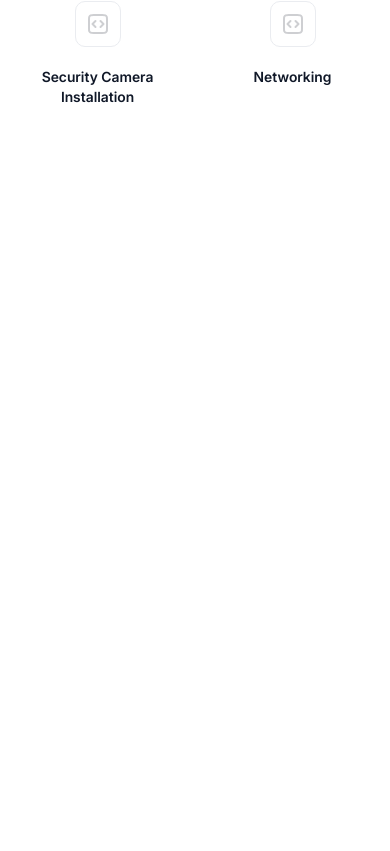
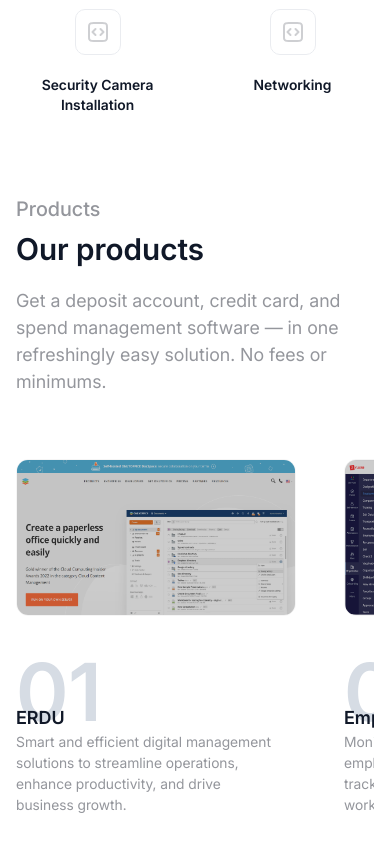
Before and after one commit to ashmakov-merdan/kamil-ussat, a Next.js app: page / in a window 390 px wide. Shown: the part 1355-2206 px from the top of the page. Before the commit the page ends 1502 px from the top, so only its background shows below. Built offline with nearby package versions, Linux system fonts and the light colour scheme.

Commit message:
added products responsive ui

```diff
--- a/app/page.tsx
+++ b/app/page.tsx
@@ -6,8 +6,8 @@ export default function Home() {
       <Navigation />
       <Header />
       <Features />
-      {/* <Products />
-      <Services />
+      <Products />
+      {/* <Services />
       <Companies />
       <ContactUs />
       <Footer /> */}
--- a/components/products/index.tsx
+++ b/components/products/index.tsx
@@ -6,16 +6,17 @@ import product2 from "@/assets/product-2.png";
 
 const Products: FC = () => {
   return (
-    <section id={"products"} className="container mx-auto py-24 space-y-16">
+    <section id={"products"} className="px-4 2xl:px-0 container mx-auto py-10 md:py-24 space-y-16">
       <div className="max-w-3xl space-y-5">
         <Title
           title="Products"
           desc="Our products"
+          isHeadingCentered={false}
           className="justify-start"
         />
-        <p className="text-xl font-normal text-[#94969C]">Get a deposit account, credit card, and spend management software — in one refreshingly easy solution. No fees or minimums.</p>
+        <p className="text-[18px] md:text-xl font-normal text-[#94969C]">Get a deposit account, credit card, and spend management software — in one refreshingly easy solution. No fees or minimums.</p>
       </div>
-      <div className="flex flex-row flex-nowrap items-center gap-x-12 overflow-x-scroll no-scrollbar">
+      <div className="flex flex-row flex-nowrap items-start gap-x-12 overflow-x-scroll no-scrollbar">
         <ProductCard
           priority={"01"}
           title="ERDU"
--- a/shared/heading/index.tsx
+++ b/shared/heading/index.tsx
@@ -1,11 +1,16 @@
+import { cn } from "@/utils";
 import { FC } from "react";
 
 interface Props {
   text: string
+  isCentered: boolean
 }
 
-const Heading: FC<Props> = ({ text }) => {
-  return <h1 className="text-2xl sm:text-3xl md:text-4xl text-center font-semibold text-[#101828] dark:text-[#F5F5F6]">{text}</h1>
+const Heading: FC<Props> = ({ text, isCentered = true }) => {
+  return <h1 className={cn(
+    "text-3xl md:text-4xl font-semibold text-[#101828] dark:text-[#F5F5F6]",
+    isCentered ? "text-center" : ""
+  )}>{text}</h1>
 };
 
 export default Heading;
--- a/shared/product-card/index.tsx
+++ b/shared/product-card/index.tsx
@@ -11,8 +11,8 @@ interface Props {
 
 const ProductCard: FC<Props> = ({ title, desc, image, priority }) => {
   return (
-    <div className="flex-grow-0 flex-shrink-0 max-w-[548px] space-y-4">
-      <div className="relative aspect-video border border-neutral-100 dark:border-[#5F5F5F] rounded-xl overflow-hidden">
+    <div className="flex-grow-0 flex-shrink-0 max-w-[280px] md:max-w-[548px] space-y-4">
+      <div className="flex-1 relative aspect-video border border-neutral-100 dark:border-[#5F5F5F] rounded-xl overflow-hidden">
         <div className="absolute top-0 left-0 right-0 bottom-0 bg-black/20" />
         <Image
           style={{
@@ -26,13 +26,13 @@ const ProductCard: FC<Props> = ({ title, desc, image, priority }) => {
       <div className="relative flex flex-row">
         <div className="flex-1 flex flex-col">
           <div className="absolute top-0 left-0 z-[-1]">
-            <h1 className="text-[96px] font-semibold text-[#D6DCE4] dark:text-[#1F2430]">{priority}</h1>
+            <h1 className="text-[80px] md:text-[96px] font-semibold text-[#D6DCE4] dark:text-[#1F2430]">{priority}</h1>
           </div>
           <div className="pt-[72px] flex-1">
-            <h2 className="text-[32px] font-bold text-[#101828] dark:text-[#FCFCFC]">{title}</h2>
+            <h2 className="text-[18px] md:text-[32px] font-bold text-[#101828] dark:text-[#FCFCFC]">{title}</h2>
           </div>
           <div>
-            <p className="text-[18px] text-[#94969C] font-normal">{desc}</p>
+            <p className="text-[14px] md:text-[18px] text-[#94969C] font-normal">{desc}</p>
           </div>
         </div>
         <button type={"button"}>
--- a/shared/title/index.tsx
+++ b/shared/title/index.tsx
@@ -6,17 +6,18 @@ import { cn } from "@/utils";
 interface Props {
   title: string
   desc: string
+  isHeadingCentered?: boolean
   className?: string
 }
 
-const Title: FC<Props> = ({ title, desc, className="justify-center items-center" }) => {
+const Title: FC<Props> = ({ title, desc, isHeadingCentered=true, className="justify-center items-center" }) => {
   return (
     <div className={cn(
       "flex flex-col gap-y-2",
       className
     )}>
       <Subheading text={title} />
-      <Heading text={desc} />
+      <Heading text={desc} isCentered={isHeadingCentered} />
     </div>
   )
 };
```
